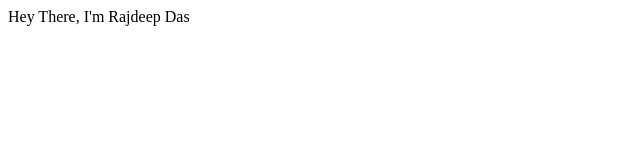
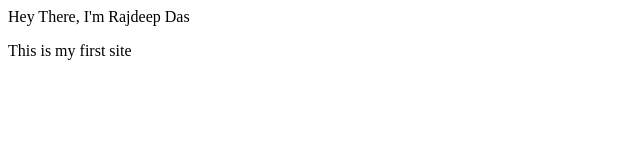
Before and after one commit to rajdeepdas2000/mysite, a plain HTML site: page index.html in a window 1280 px wide. Shown: the whole page, without its empty margins (0-640 px from the left). Drawn offline with Linux system fonts and the light colour scheme.

Commit message:
Update index.html

```diff
--- a/index.html
+++ b/index.html
@@ -5,5 +5,6 @@
 </head>
 <body>
 Hey There, I'm Rajdeep Das
+	<p> This is my first site </p>
 </body>
 </html>
```
